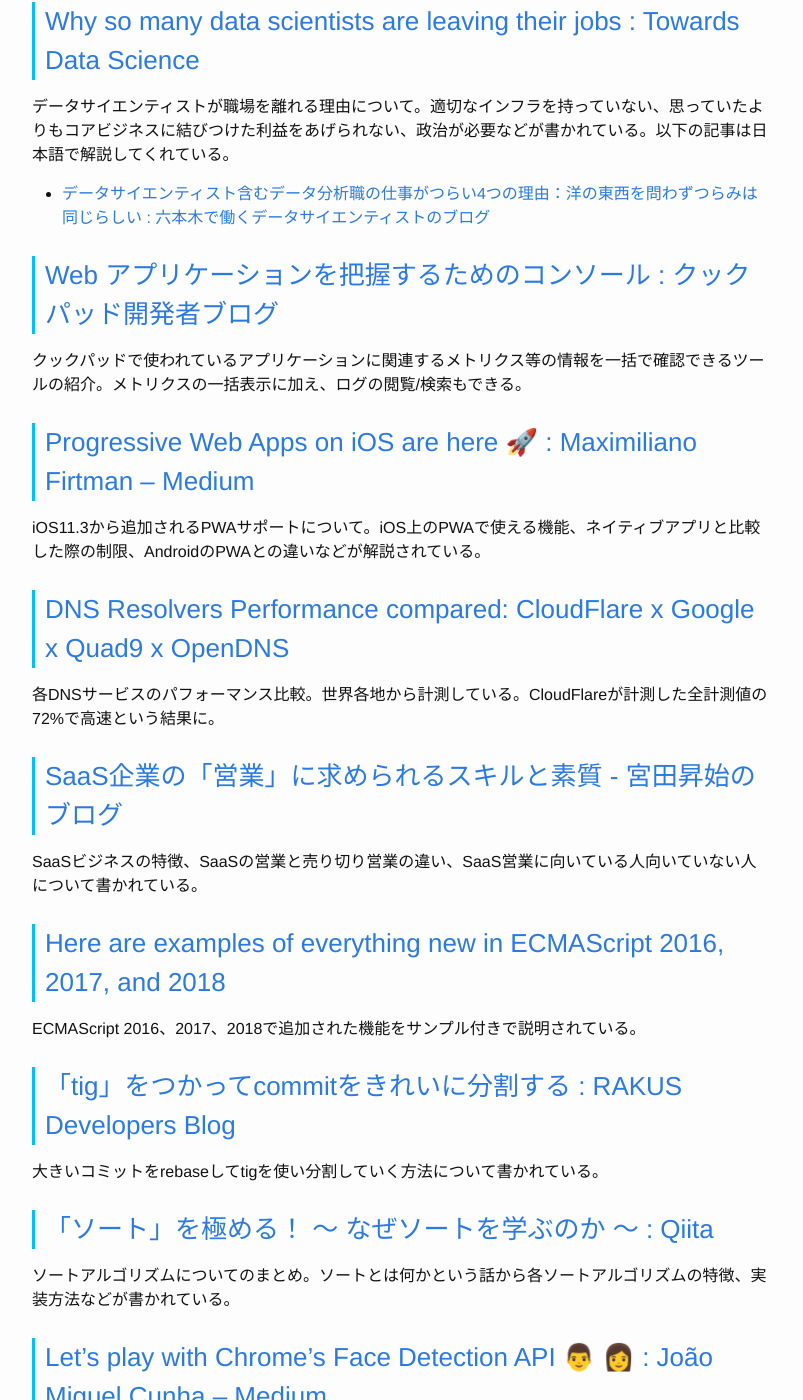
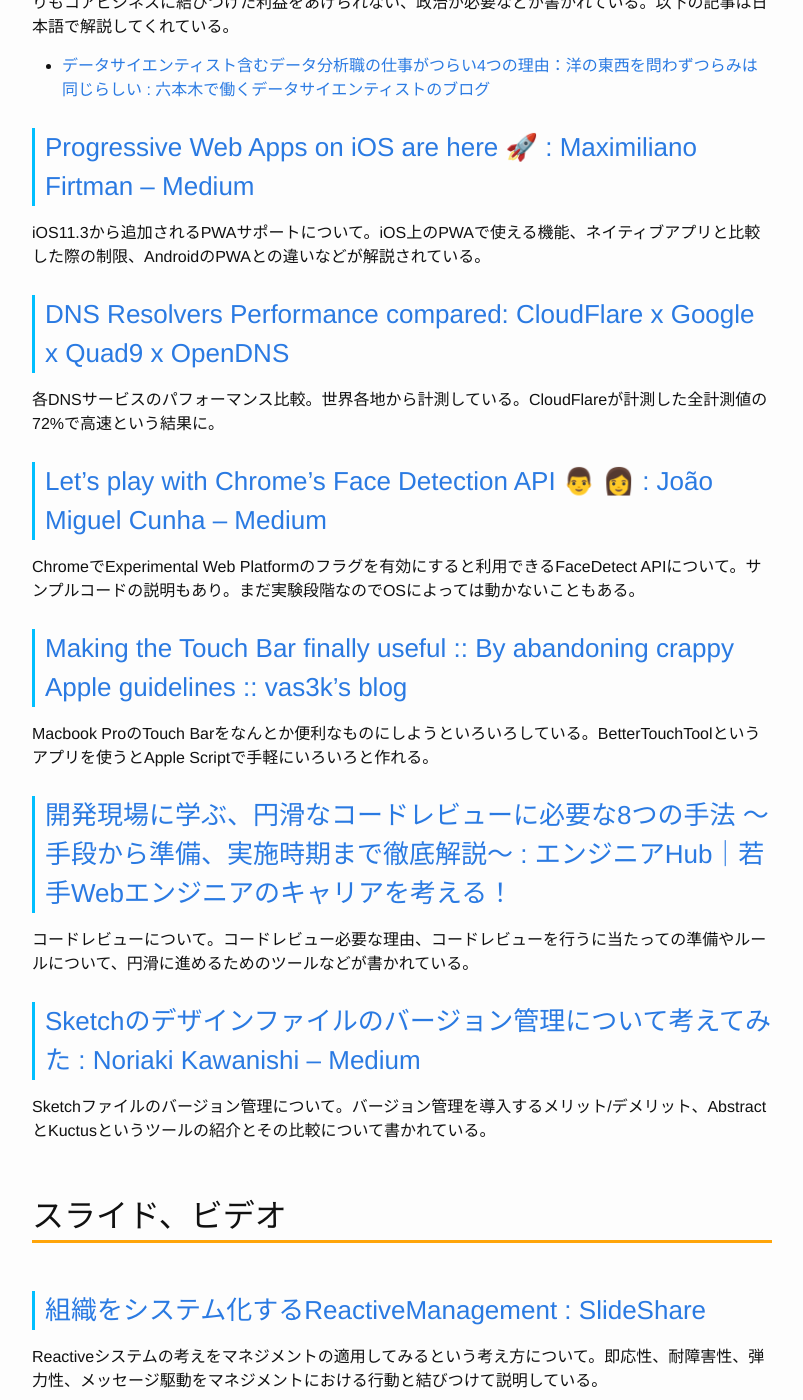
Before and after one commit to Gather-Tech/Gather-Tech.github.io, a Jekyll site: the page built from _posts/2018/2018-04-09-Gather93.md, in a window 1280 px wide and 1400 px high, scrolled down 1998 px. Shown: the whole window, without its empty margins (238-1041 px from the left). Built offline with Jekyll 4.4.1, drawn with Linux system fonts in a browser that asks for light colours; some of the changed text lies outside the part shown.

Commit message:
Reduced articles

```diff
--- a/_posts/2018/2018-04-09-Gather93.md
+++ b/_posts/2018/2018-04-09-Gather93.md
@@ -26,10 +26,6 @@
 
 Cloudflareが無料のDNSサービスを開始。アドレスは「1.1.1.1」。プライバシー保護のためにユーザーのログを24時間以内に削除するとのこと。
 
-### [DeNA×AI｜DeNA Kaggle社内ランク制度について](https://dena.ai/kaggle/index.html)
-
-DeNAがkaggle社内ランク制度を導入したとのこと。Kaggleの実績に応じて業務時間でのKaggle参加許可の割合を定めるとのこと。
-
 ### [Node.js 8.10 runtime now available in AWS Lambda : AWS Compute Blog](https://aws.amazon.com/jp/blogs/compute/node-js-8-10-runtime-now-available-in-aws-lambda/)
 
 AWS LambdaがNode.js 8.10に対応。async/await構文が利用可能に。
@@ -46,10 +42,6 @@
 
 - [データサイエンティスト含むデータ分析職の仕事がつらい4つの理由：洋の東西を問わずつらみは同じらしい : 六本木で働くデータサイエンティストのブログ](https://tjo.hatenablog.com/entry/2018/04/02/190000)
 
-### [Web アプリケーションを把握するためのコンソール : クックパッド開発者ブログ](http://techlife.cookpad.com/entry/2018/04/02/140846)
-
-クックパッドで使われているアプリケーションに関連するメトリクス等の情報を一括で確認できるツールの紹介。メトリクスの一括表示に加え、ログの閲覧/検索もできる。
-
 ### [Progressive Web Apps on iOS are here 🚀 : Maximiliano Firtman – Medium](https://medium.com/@firt/progressive-web-apps-on-ios-are-here-d00430dee3a7)
 
 iOS11.3から追加されるPWAサポートについて。iOS上のPWAで使える機能、ネイティブアプリと比較した際の制限、AndroidのPWAとの違いなどが解説されている。
@@ -57,22 +49,6 @@
 ### [DNS Resolvers Performance compared: CloudFlare x Google x Quad9 x OpenDNS](https://medium.com/@nykolas.z/dns-resolvers-performance-compared-cloudflare-x-google-x-quad9-x-opendns-149e803734e5)
 
 各DNSサービスのパフォーマンス比較。世界各地から計測している。CloudFlareが計測した全計測値の72%で高速という結果に。
-
-### [SaaS企業の「営業」に求められるスキルと素質 - 宮田昇始のブログ](http://blog.shojimiyata.com/entry/2018/04/02/161410)
-
-SaaSビジネスの特徴、SaaSの営業と売り切り営業の違い、SaaS営業に向いている人向いていない人について書かれている。
-
-### [Here are examples of everything new in ECMAScript 2016, 2017, and 2018](https://medium.freecodecamp.org/here-are-examples-of-everything-new-in-ecmascript-2016-2017-and-2018-d52fa3b5a70e)
-
-ECMAScript 2016、2017、2018で追加された機能をサンプル付きで説明されている。
-
-### [「tig」をつかってcommitをきれいに分割する : RAKUS Developers Blog](http://tech-blog.rakus.co.jp/entry/2018/04/06/100700)
-
-大きいコミットをrebaseしてtigを使い分割していく方法について書かれている。
-
-### [「ソート」を極める！ 〜 なぜソートを学ぶのか 〜 : Qiita](https://qiita.com/drken/items/44c60118ab3703f7727f)
-
-ソートアルゴリズムについてのまとめ。ソートとは何かという話から各ソートアルゴリズムの特徴、実装方法などが書かれている。
 
 ### [Let’s play with Chrome’s Face Detection API 👨 👩 : João Miguel Cunha – Medium](https://medium.com/@joomiguelcunha/lets-play-with-chrome-s-face-detection-api-ca13017a958f)
 
@@ -110,7 +86,7 @@
 
 ## ツール、ライブラリ
 
-### [dbriemann/glyph: A static site generator utilizing Github issues and pages.](https://github.com/dbriemann/glyph)
+### [dbriemann/glyph: GitHub](https://github.com/dbriemann/glyph)
 
 GitHub pagesとGitHub issueを利用した静的サイトジェネレーター。
 
```
Also changed, not shown: other parts of _posts/2018/2018-04-09-Gather93.md (+1 -1 lines).
